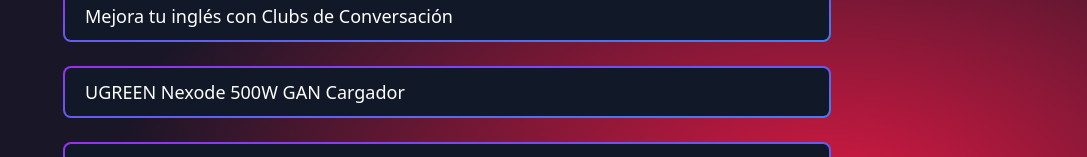
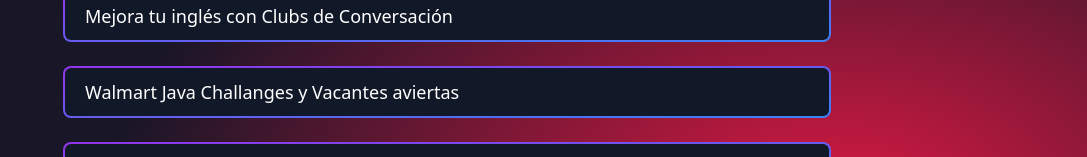
Before and after one commit to DevCaress/links, a Nuxt app: page / in a window 1280 px wide. Shown: the part 278-435 px from the top of the page, without its empty margins (193-1280 px from the left). Built offline with nearby package versions, Linux system fonts and the light colour scheme.

Commit message:
update links

```diff
--- a/pages/index.vue
+++ b/pages/index.vue
@@ -14,8 +14,8 @@
     link: "https://growmo.tech",
   },
   {
-    text: 'UGREEN Nexode 500W GAN Cargador ',
-    link: 'ttps://amzn.to/3ZKS9Lo'
+    text: 'Walmart Java Challanges y Vacantes aviertas',
+    link: 'https://github.com/Walmart-Tech-Mexico'
   },
   {
     text: "Asesorías personalizadas 🚀🚀🚀",
```
